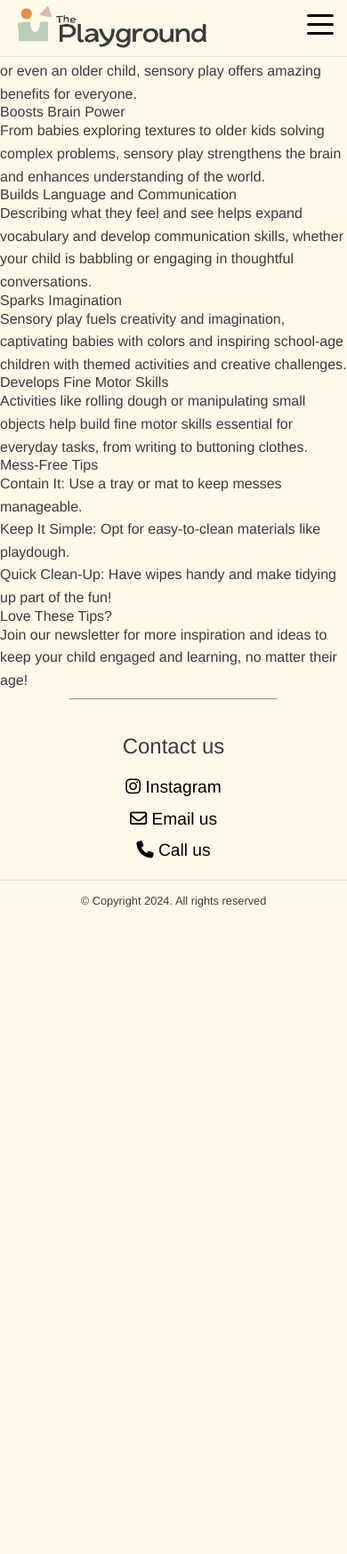
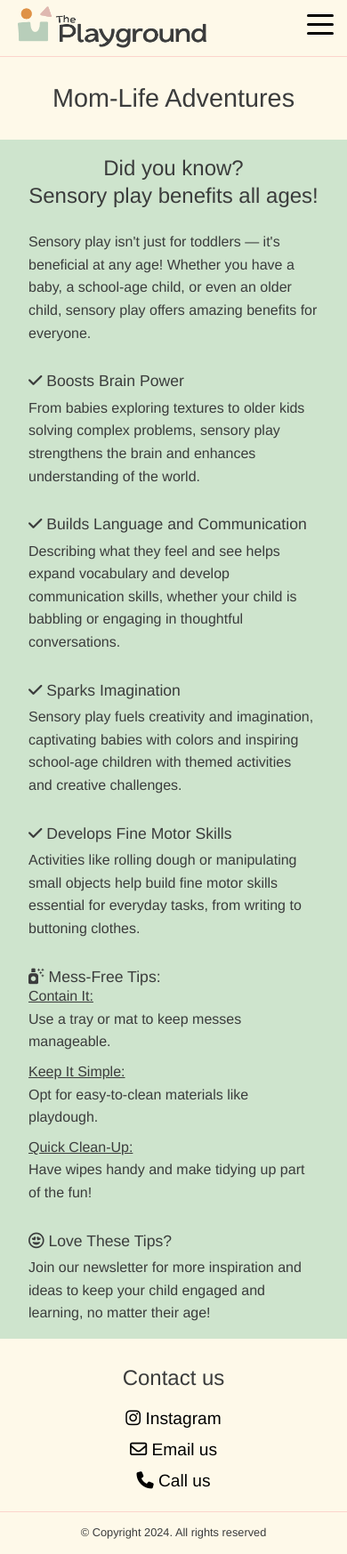
Before and after one commit to Vietos94/git_practice, a plain HTML site: page adventures.html in a window 390 px wide. Shown: the whole page at 89% size. Before the commit the page ends 1037 px from the top, so only its background shows below. Drawn offline with Linux system fonts and the light colour scheme.

Commit message:
adventures page updated

```diff
--- a/adventures.html
+++ b/adventures.html
@@ -1,20 +1,25 @@
 <!DOCTYPE html>
 <html lang="en">
-
   <head>
     <meta charset="utf-8" />
     <meta name="viewport" content="width=device-width, initial-scale=1.0" />
     <link href="/css/reset.css" rel="stylesheet" />
     <link href="/css/styles.css" rel="stylesheet" />
     <link href="/css/hamburgers.css" rel="stylesheet" />
-  <link rel="shortcut icon" href="/images/png/logo_the_playground-12.png" type="image/x-icon" />
+    <link
+      rel="shortcut icon"
+      href="/images/png/logo_the_playground-12.png"
+      type="image/x-icon"
+    />
     <title>The Playground</title>
   </head>
 
   <body>
     <header id="header" class="site-header">
       <nav role="navigation" class="site-nav">
-      <a href="index.html"><img src="/images/png/logo_the_playground-07.png" class="logo" /></a>
+        <a href="index.html"
+          ><img src="/images/png/logo_the_playground-07.png" class="logo"
+        /></a>
 
         <ul class="nav-list">
           <li>
@@ -35,8 +40,13 @@
         </ul>
 
         <div id="dropdown" class="dropdown">
-        <button id="button" class="hamburger hamburger--collapse" type="button" aria-label="Menu"
-          aria-controls="navigation">
+          <button
+            id="button"
+            class="hamburger hamburger--collapse"
+            type="button"
+            aria-label="Menu"
+            aria-controls="navigation"
+          >
             <span class="hamburger-box">
               <span class="hamburger-inner"></span>
             </span>
@@ -54,72 +64,117 @@
     </header>
 
     <main>
-        <section id="sensory-play-benefits" class="sensory-play-benefits">
-            <h3>Did You Know? Sensory Play Benefits All Ages!</h3>
+      <section id="sensory-benefits" class="mom-life-sensory-benefits-">
+        <h1>Mom-Life Adventures</h1>
+        <div class="sensory-benefits-txt">
+          <h2>
+            Did you know?<br />
+            Sensory play benefits all ages!
+          </h2>
 
           <p>
-              Sensory play isn&#39;t just for toddlers — it&#39;s beneficial at any age! Whether you have a baby, a school-age
-              child, or even an older child, sensory play offers amazing benefits for everyone.</p>
+            Sensory play isn&#39;t just for toddlers — it&#39;s beneficial at
+            any age! Whether you have a baby, a school-age child, or even an
+            older child, sensory play offers amazing benefits for everyone.
+          </p>
 
-            <h4>Boosts Brain Power</h4>
+          <h3><i class="fa-solid fa-check"></i> Boosts Brain Power</h3>
 
-            <p>From babies exploring textures to older kids solving complex problems, sensory play strengthens the brain and
-              enhances understanding of the world.</p>
+          <p>
+            From babies exploring textures to older kids solving complex
+            problems, sensory play strengthens the brain and enhances
+            understanding of the world.
+          </p>
 
-            <h4>Builds Language and Communication</h4>
+          <h3>
+            <i class="fa-solid fa-check"></i> Builds Language and Communication
+          </h3>
 
-            <p>Describing what they feel and see helps expand vocabulary and develop communication skills, whether your child
-              is babbling or engaging in thoughtful conversations.</p>
+          <p>
+            Describing what they feel and see helps expand vocabulary and
+            develop communication skills, whether your child is babbling or
+            engaging in thoughtful conversations.
+          </p>
 
-            <h4>Sparks Imagination</h4>
+          <h3><i class="fa-solid fa-check"></i> Sparks Imagination</h3>
 
-            <p>Sensory play fuels creativity and imagination, captivating babies with colors and inspiring school-age children
-              with themed activities and creative challenges.</p>
+          <p>
+            Sensory play fuels creativity and imagination, captivating babies
+            with colors and inspiring school-age children with themed activities
+            and creative challenges.
+          </p>
 
-            <h4>Develops Fine Motor Skills</h4>
+          <h3><i class="fa-solid fa-check"></i> Develops Fine Motor Skills</h3>
 
-            <p>Activities like rolling dough or manipulating small objects help build fine motor skills essential for everyday
-              tasks, from writing to buttoning clothes.</p>
+          <p>
+            Activities like rolling dough or manipulating small objects help
+            build fine motor skills essential for everyday tasks, from writing
+            to buttoning clothes.
+          </p>
 
-            <h4>Mess-Free Tips</h4>
+          <h3>
+            <i class="fa-solid fa-spray-can-sparkles"></i> Mess-Free Tips:
+          </h3>
 
-            <p><span>Contain It:</span> Use a tray or mat to keep messes manageable.</p>
+          <p>
+            <span>Contain It:</span>Use a tray or mat to keep messes manageable.
+          </p>
 
-            <p><span>Keep It Simple:</span> Opt for easy-to-clean materials like playdough.</p>
+          <p>
+            <span>Keep It Simple:</span>Opt for easy-to-clean materials like
+            playdough.
+          </p>
 
-            <p><span>Quick Clean-Up:</span> Have wipes handy and make tidying up part of the fun!</p>
+          <p>
+            <span>Quick Clean-Up:</span>Have wipes handy and make tidying up
+            part of the fun!
+          </p>
 
-            <h4>Love These Tips?</h4>
+          <h3>
+            <i class="fa-regular fa-face-grin-hearts"></i> Love These Tips?
+          </h3>
 
-            <p>Join our newsletter for more inspiration and ideas to keep your child engaged and learning, no matter their
-              age!
+          <p>
+            Join our newsletter for more inspiration and ideas to keep your
+            child engaged and learning, no matter their age!
           </p>
+        </div>
       </section>
-        <hr class="hr">
+
       <section id="contact">
-            <div class="section-header">
         <h2>Contact us</h2>
+
+        <div class="contact-links">
+          <a
+            href="https://www.instagram.com/theplaygroundvn/"
+            id="insta"
+            class="links contact-details"
+            target="_blank"
+            ><i class="fa-brands fa-instagram"></i> Instagram</a
+          >
+          <a
+            href="mailto:chloe@theplayground-vn.com"
+            class="links contact-details"
+            target="_blank"
+            ><i class="fa-regular fa-envelope"></i> Email us</a
+          >
+          <a
+            href="tel:0084786599174"
+            target="_blank"
+            class="links contact-details"
+            ><i class="fa-solid fa-phone"></i> Call us</a
+          >
         </div>
-            <div class="contact-links">
-                <a href="https://www.instagram.com/theplaygroundvn/" id="insta" class="links contact-details"
-                    target="_blank"><i class="fa-brands fa-instagram"></i> Instagram</a>
-                <a href="mailto:chloe@theplayground-vn.com" class="links contact-details" target="_blank"><i
-                        class="fa-regular fa-envelope"></i> Email us</a>
-                <a href="tel:0084786599174" target="_blank" class="links contact-details"><i
-                        class="fa-solid fa-phone"></i> Call
-                    us</a>
-            </div>
-
-
       </section>
     </main>
 
     <footer>
       <p>© Copyright 2024. All rights reserved</p>
     </footer>
-
   </body>
   <script src="/JS/script.js"></script>
-<script src="https://kit.fontawesome.com/d7da6118d4.js" crossorigin="anonymous"></script>
-
+  <script
+    src="https://kit.fontawesome.com/d7da6118d4.js"
+    crossorigin="anonymous"
+  ></script>
 </html>
--- a/css/styles.css
+++ b/css/styles.css
@@ -1002,11 +1002,153 @@ footer {
 
 /* Mom-Life Adventures page */
 
+#sensory-benefits {
+  margin: 6rem auto 0;
+  width: 100%;
+  height: auto;
+  display: flex;
+  flex-direction: column;
+  justify-content: center;
+  align-content: center;
+}
 
+#sensory-benefits h1 {
+  margin: 3rem;
+  padding-left: 8rem;
+  font-size: 2.5rem;
+}
 
+.sensory-benefits-txt {
+  margin: auto;
+  padding: 1rem 12rem;
+  width: 100%;
+  background-color: var(--main-green);
+}
 
+.sensory-benefits-txt h2 {
+  font-size: 2.5rem;
+  line-height: 1.2;
+  text-align: center;
+  padding: 2rem;
+}
 
+.sensory-benefits-txt h3 {
+  font-size: 2rem;
+  text-align: left;
+  padding: 0 3rem;
+}
 
+.sensory-benefits-txt p {
+  font-size: 1.2rem;
+  text-align: left;
+  margin: 0.5rem auto 2rem;
+  padding: 0 3rem;
+  display: flex;
+  flex-wrap: wrap;
+}
+
+.sensory-benefits-txt p:nth-of-type(6),
+.sensory-benefits-txt p:nth-of-type(7) {
+  margin-bottom: 1rem;
+}
+
+.sensory-benefits-txt p:last-child {
+  margin-bottom: 0;
+  padding-bottom: 2rem;
+}
+
+#sensory-benefits span {
+  text-decoration: underline;
+  padding-right: .5rem;
+}
+
+@media only screen and (min-width: 481px) and (max-width: 1024px) {
+  #sensory-benefits {
+    margin: 5rem auto 0;
+  }
+
+  #sensory-benefits h1 {
+    font-size: 2rem;
+    padding-left: 2rem;
+    margin: 2rem;
+  }
+
+  .sensory-benefits-txt {
+    max-width: 100%;
+    margin: 0 auto;
+    padding: 0 1rem;
+  }
+
+  .sensory-benefits-txt h2 {
+    font-size: 1.75rem;
+    line-height: 1.2;
+    padding: 2rem;
+  }
+
+  .sensory-benefits-txt h3 {
+    font-size: 1.25rem;
+    padding: 0 2rem;
+  }
+
+  .sensory-benefits-txt p {
+    font-size: 1.1rem;
+    margin-bottom: 1.5rem;
+    padding: 0 2rem;
+  }
+
+  .sensory-benefits-txt p:nth-of-type(6),
+  .sensory-benefits-txt p:nth-of-type(7) {
+    margin-bottom: 0.5rem;
+  }
+
+  .sensory-benefits-txt p:last-child {
+    margin-bottom: 0;
+    padding-bottom: 2rem;
+  }
+}
+
+@media only screen and (max-width: 480px) {
+  #sensory-benefits {
+    margin: 4rem auto 0;
+  }
+
+  #sensory-benefits h1 {
+    font-size: 1.8rem;
+    padding: 0;
+    margin: 2rem auto;
+  }
+
+  .sensory-benefits-txt {
+    width: 100%;
+    padding: 0;
+  }
+
+  .sensory-benefits-txt h2 {
+    font-size: 1.5rem;
+    line-height: 1.3;
+    padding: 1rem;
+  }
+
+  .sensory-benefits-txt h3 {
+    font-size: 1.1rem;
+    padding: 0 2rem;
+  }
+
+  .sensory-benefits-txt p {
+    font-size: 1rem;
+    padding: 0 2rem;
+  }
+
+  .sensory-benefits-txt p:nth-of-type(6),
+  .sensory-benefits-txt p:nth-of-type(7) {
+    margin: 0 auto 0.5rem;
+  }
+
+  .sensory-benefits-txt p:last-child {
+    margin-bottom: 0;
+    padding-bottom: 1rem;
+  }
+}
 
 /* About Us page */
 
```
Also changed, not shown: about.html (+7 -5 lines), index.html (+7 -2 lines), products.html (+1 -4 lines), services.html (+79 -46 lines), blog.html (added). Lines whose indentation alone changed are shown as unchanged.
